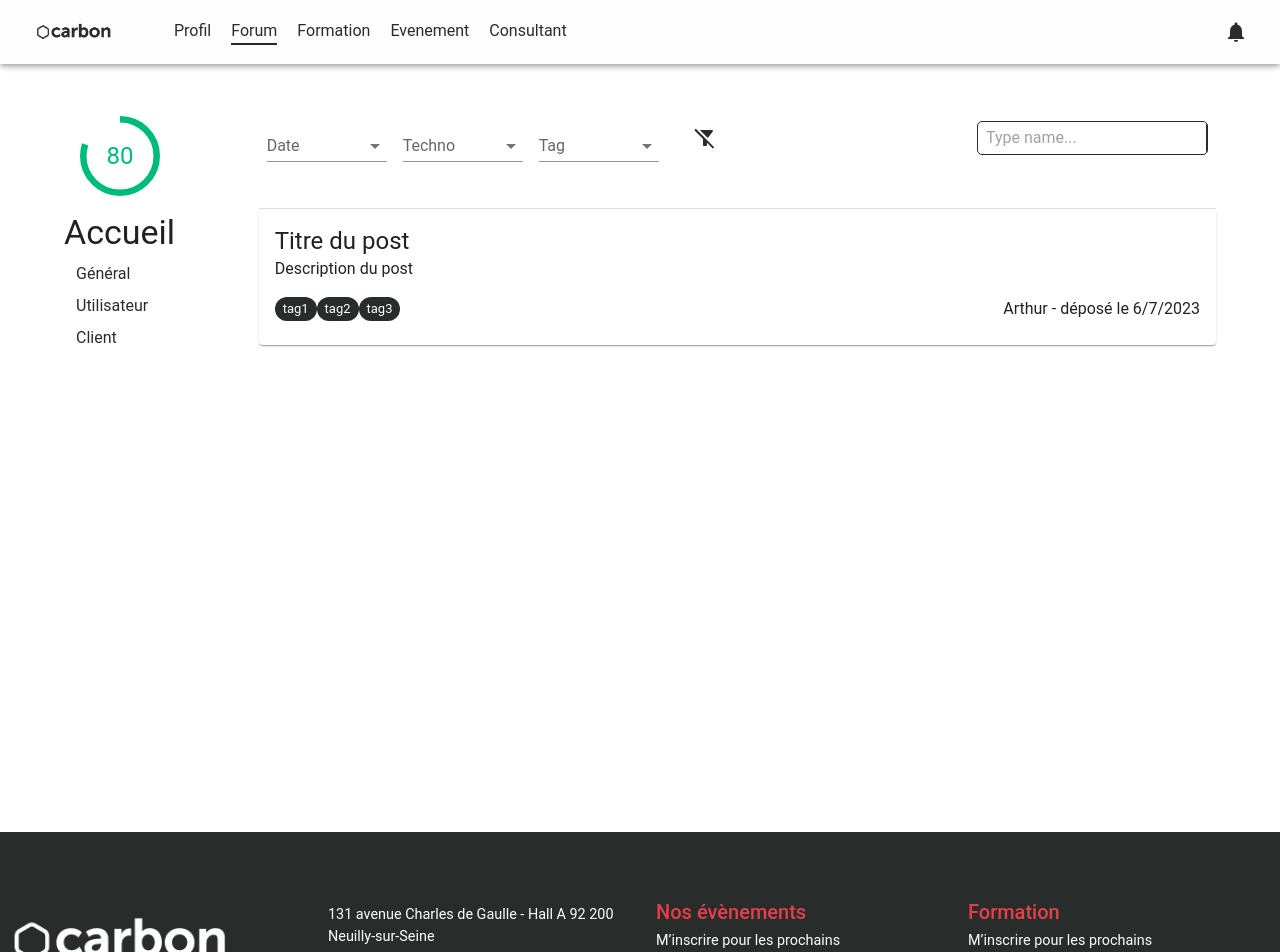
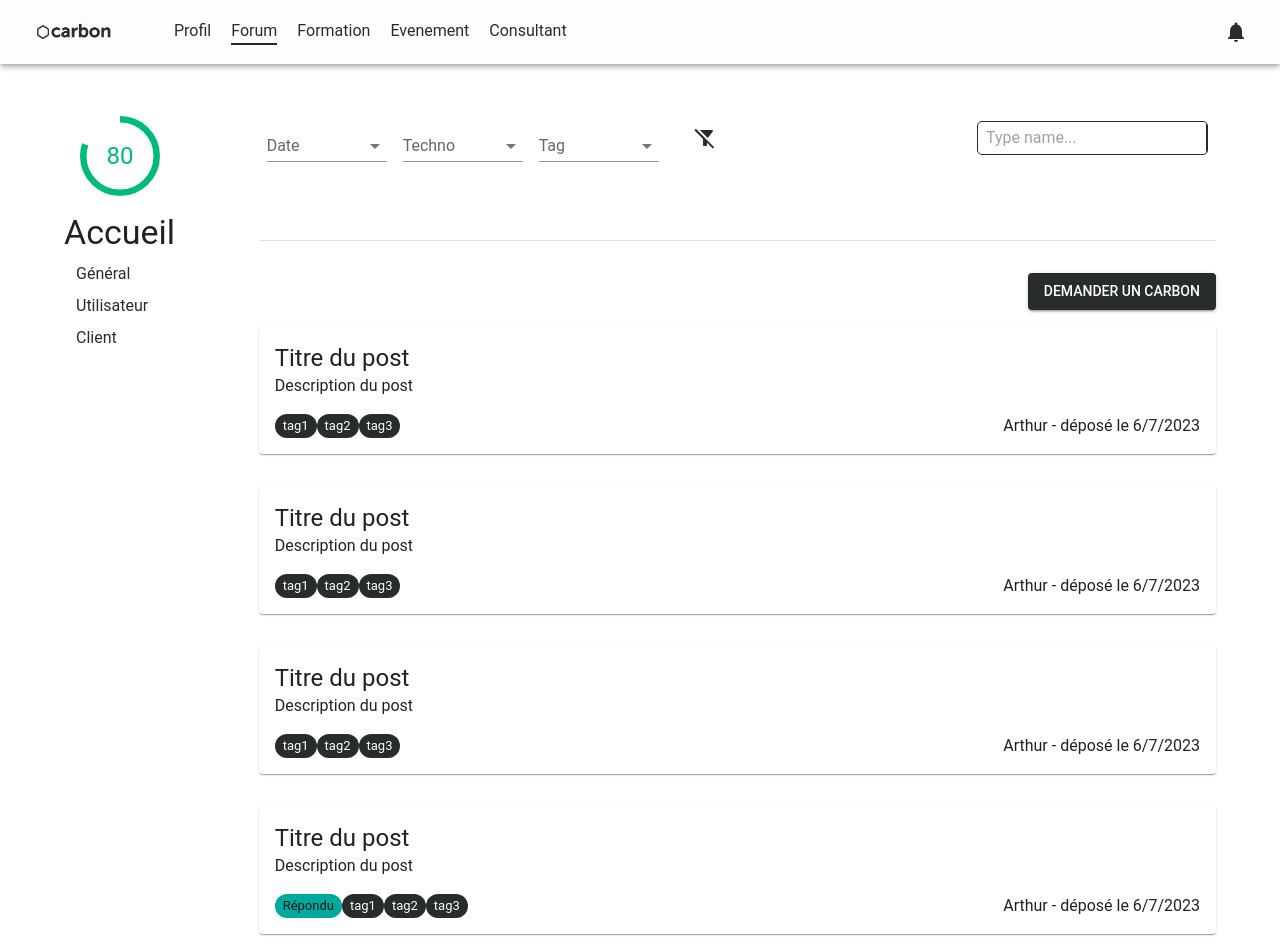
Before and after one commit to Antoine-973/hackathon-carbon, a React (Vite) app in the folder front/: page /forum in a window 1280 px wide. Shown: the top 952 px of the page. Built offline with nearby package versions, Linux system fonts and the light colour scheme.

Commit message:
Forum sub page

```diff
--- a/front/src/components/card/CardForum.tsx
+++ b/front/src/components/card/CardForum.tsx
@@ -1,4 +1,4 @@
-import {Card, CardContent, CardHeader, Typography, Stack, Box, Chip} from "@mui/material";
+import {Card, CardContent, CardHeader, Typography, Stack, Box, Chip, CardActionArea} from "@mui/material";
 
 interface Forum {
     title: string;
@@ -7,13 +7,16 @@ interface Forum {
     author: string;
     createdAt: Date;
     repondu: boolean;
+    action: () => void;
 }
-export default function CardForum({title, description, chips, author, createdAt, repondu}: Forum) {
+export default function CardForum({title, description, chips, author, createdAt, repondu, action}: Forum) {
 
     return (
         <Card sx={{
             width: '100%',
+            mb:4
         }}>
+            <CardActionArea onClick={action}>
                 <CardContent>
                     <Stack>
                         <Typography variant={'h5'} component={'h2'}>
@@ -51,6 +54,7 @@ export default function CardForum({title, description, chips, author, createdAt,
                         </Box>
                     </Stack>
                 </CardContent>
+            </CardActionArea>
         </Card>
     )
 
--- a/front/src/components/filter/FilterBar.tsx
+++ b/front/src/components/filter/FilterBar.tsx
@@ -71,7 +71,7 @@ export default function FilterBar ({selectors, resetFilter, handleSearchChange}:
                     <Divider sx={{ height: 28, borderColor: theme.palette.secondary.main }} orientation="vertical" />
                 </Box>
             </Box>
-            <Divider sx={{p:2}}/>
+            <Divider  sx={{my: 4, p:2}}/>
         </>
     )
 }
--- a/front/src/pages/ProfilePage.tsx
+++ b/front/src/pages/ProfilePage.tsx
@@ -9,10 +9,7 @@ import {
     Typography,
     useTheme
 } from "@mui/material";
-import EditIcon from '@mui/icons-material/Edit';
-import ExpandMoreIcon from '@mui/icons-material/ExpandMore';
-import EmailIcon from '@mui/icons-material/Email';
-import LocalPhoneIcon from '@mui/icons-material/LocalPhone';
+import {Edit,ExpandMore,Email,LocalPhone} from '@mui/icons-material';
 import {SyntheticEvent, useState} from "react";
 import CarbonPass from "../components/CarbonPass";
 
@@ -80,7 +77,7 @@ export default function ProfilePage() {
                         </Grid>
                         <Grid item container paddingY={5} paddingX={2} spacing={2} position={"relative"}>
                             <IconButton aria-label="delete" sx={{position: "absolute", top: 20, right: 20}}>
-                                <EditIcon color={"info"}/>
+                                <Edit color={"info"}/>
                             </IconButton>
                             <Grid item xl={10}>
                                 <Grid item>
@@ -88,10 +85,10 @@ export default function ProfilePage() {
                                         <Typography variant="h5"
                                                     fontWeight={"bold"}>{user.firstName} {user.lastName}</Typography>
                                         <a href={"mailto:" + user.email}>
-                                            <EmailIcon fontSize={"small"} color={"info"}/>
+                                            <Email fontSize={"small"} color={"info"}/>
                                         </a>
                                         <a href={"tel:" + user.phone}>
-                                            <LocalPhoneIcon fontSize={"small"} color={"info"}/>
+                                            <LocalPhone fontSize={"small"} color={"info"}/>
                                         </a>
                                     </Grid>
                                 </Grid>
@@ -127,7 +124,7 @@ export default function ProfilePage() {
             <Grid item xl={12}>
                 <Accordion expanded={expanded === 'panel1'} onChange={handleChange('panel1')}>
                     <AccordionSummary
-                        expandIcon={<ExpandMoreIcon />}
+                        expandIcon={<ExpandMore />}
                         aria-controls="panel1bh-content"
                         id="panel1bh-header"
                     >
--- a/front/src/pages/forum/ForumPage.tsx
+++ b/front/src/pages/forum/ForumPage.tsx
@@ -1,4 +1,4 @@
-import {Container, Grid} from "@mui/material";
+import {Box, Button, Container, Grid, Stack} from "@mui/material";
 import {useTheme} from "@mui/material/styles";
 import SideNav from "../../components/SideNav/SideNav";
 import {SetStateAction, useState} from "react";
@@ -66,15 +66,48 @@ export default function () {
                         }}
                         handleSearchChange={(evt) => {setSearch(evt.target.value)}}
                     ></FilterBar>
+                    <Box my={2} display={'flex'} justifyContent={'flex-end'}>
+                        <Button variant={'contained'} color={'secondary'}>Demander un carbon</Button>
+                    </Box>
+                    <Stack>
                         <CardForum
                             title={'Titre du post'}
                             createdAt={new Date()}
                             description={'Description du post'}
                             chips={['tag1', 'tag2', 'tag3']}
                             author={"Arthur"}
+                            action={() => {}}
+                            repondu={false}
+                        />
+                        <CardForum
+                            title={'Titre du post'}
+                            createdAt={new Date()}
+                            description={'Description du post'}
+                            chips={['tag1', 'tag2', 'tag3']}
+                            author={"Arthur"}
+                            action={() => {}}
+                            repondu={false}
+                        />
+                        <CardForum
+                            title={'Titre du post'}
+                            createdAt={new Date()}
+                            description={'Description du post'}
+                            chips={['tag1', 'tag2', 'tag3']}
+                            author={"Arthur"}
+                            action={() => {}}
+                            repondu={false}
+                        />
+                        <CardForum
+                            title={'Titre du post'}
+                            createdAt={new Date()}
+                            description={'Description du post'}
+                            chips={['tag1', 'tag2', 'tag3']}
+                            author={"Arthur"}
+                            action={() => {}}
+                            repondu={true}
+                        />
+                    </Stack>
 
-                    >
-                    </CardForum>
                 </Grid>
             </Grid>
         </Container>
--- /dev/null
+++ b/front/src/pages/forum/ForumQuizz.tsx
@@ -0,0 +1,72 @@
+import {Container, Box, Grid, Typography, Chip, Stack, Button} from "@mui/material";
+import SideNav from "../../components/SideNav/SideNav";
+
+interface ForumQuizz {
+    chips: string[];
+    title: string;
+    description: string;
+    author: string;
+    createdAt: Date;
+    ended : boolean;
+}
+export default function ForumQuizz ({chips = ['chip 1'], title = "Test topic j'ai besoin d'aide", description = "lorem lorem lorem lorem lorem lorem lorem lorem lorem loremloremlorem lorem loremlorem lorem lorem", createdAt = new Date(), author = "JE suis l'authour", ended = false} : ForumQuizz) {
+
+    return (
+        <Container>
+            <Grid container spacing={2}>
+               <SideNav links={[
+                    {name:'Général', path:'/forum'},
+                    {name:'Utilisateur', path:'/forum/user/:id'},
+                    {name:'Client', path:'/forum/client/:id'},
+                ]}
+               />
+                <Box item xs={10}>
+                    <Box display={'flex'} alignItems={'center'} justifyContent={'space-between'} sx={{
+                        width:'100%',
+                    }}>
+                        <Typography variant={'h1'} component={'h1'} sx={{
+                            fontSize:'2rem',
+                        }}>
+                            Question du Carbon
+                        </Typography>
+                        {
+                            chips && chips.map((chip: string) => {
+                                return (
+                                    <Chip
+                                        key={chip}
+                                        label={chip}
+                                        color={'secondary'}
+                                        size={'small'}
+                                    />
+                                )
+                            })
+                        }
+                    </Box>
+                    <Stack sx={{mt:4}}>
+                        <Typography variant={'h2'} component={'h2'}
+                                    sx={{
+                                        fontSize:'1.5rem',
+                                        fontWeight:'bold',
+                                    }}
+                        >
+                            {title}
+                        </Typography>
+                        <Typography sx={{py:4}}>
+                            {description}
+                        </Typography>
+                        <Box display={'flex'} justifyContent={'flex-end'}>
+                            {author} - déposé le {createdAt.toLocaleDateString()}
+                        </Box>
+                    </Stack>
+                    {
+                        !ended &&
+                        <Box mt={2} display={'flex'} justifyContent={'flex-end'}>
+                            <Button variant={'contained'} color={'secondary'}>Répondre</Button>
+                        </Box>
+                    }
+                </Box>
+            </Grid>
+        </Container>
+    )
+
+}
--- a/front/src/rooter/Router.tsx
+++ b/front/src/rooter/Router.tsx
@@ -8,6 +8,7 @@ import ProfileListPage from "../pages/ProfileListPage.tsx";
 import AppLayout from "../layouts/AppLayout";
 import NotFoundPage from "../pages/error/NotFoundPage.tsx";
 import ForumPage from "../pages/forum/ForumPage.tsx";
+import ForumQuizz from "../pages/forum/ForumQuizz.tsx";
 
 interface Route {
     path: string;
@@ -50,6 +51,14 @@ export const useRoutes = () => {
                 </SecuredPage>
         },
         {
+            path: '/forum/:id',
+            name: 'Topic',
+            element:
+                <SecuredPage scopes={[SCOPES.CONSULTANT]}>
+                    <ForumQuizz/>
+                </SecuredPage>
+        },
+        {
             path:'*',
             name:'Not Found',
             element: <NotFoundPage/>
```
Lines whose indentation alone changed are shown as unchanged.
